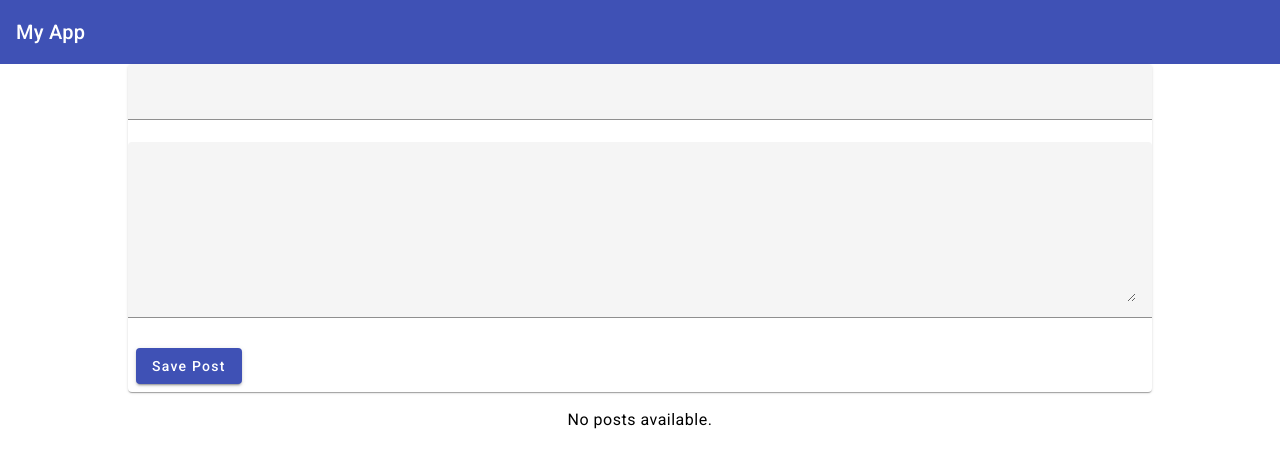
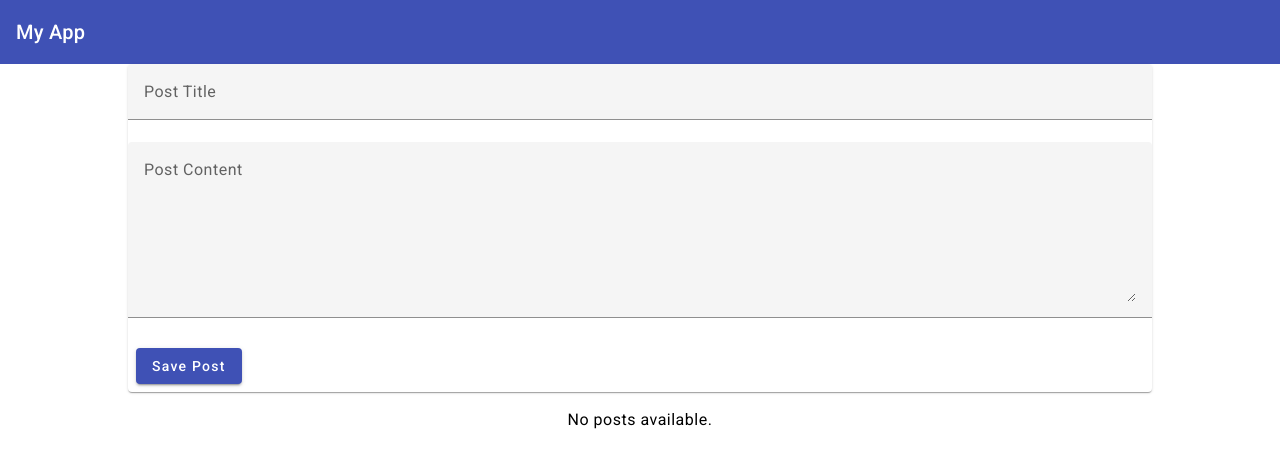
Before and after one commit to aniketjamkar007/MEAN_App, an Angular app: page / in a window 1280 px wide. Shown: the top 468 px of the page. Built offline with nearby package versions, Linux system fonts and the light colour scheme.

Commit message:
resetting form, adding edit and delete button to post list

```diff
--- a/src/app/posts/post-create/post-create.component.html
+++ b/src/app/posts/post-create/post-create.component.html
@@ -8,6 +8,7 @@
                 required
                 ngModel
                 minlength="3"
+                placeholder="Post Title"
                 #title="ngModel">
                 @if (title.invalid) {
                     <mat-error>Please enter valid post title</mat-error>
@@ -20,6 +21,7 @@
                 name="content"
                 ngModel
                 required
+                placeholder="Post Content"
                 #content="ngModel">
             </textarea>
             @if (content.invalid) {
--- a/src/app/posts/post-create/post-create.component.ts
+++ b/src/app/posts/post-create/post-create.component.ts
@@ -25,6 +25,7 @@
       content: form.value.content
     }
 
-    this.postService.addPost(post)
+    this.postService.addPost(post);
+    form.resetForm();
   }
 }
--- a/src/app/posts/post-list/post-list.component.html
+++ b/src/app/posts/post-list/post-list.component.html
@@ -4,6 +4,10 @@
             {{post.title}}
         </mat-expansion-panel-header>
         <p>{{post.content}}</p>
+        <mat-action-row>
+            <button mat-button color="primary">EDIT</button>
+            <button mat-button color="warn">DELETE</button>
+        </mat-action-row>
     </mat-expansion-panel>
 </mat-accordion>
 <p class="info-text mat-body-1" *ngIf="posts.length ==0">No posts available.</p>
--- a/src/app/posts/post-list/post-list.component.ts
+++ b/src/app/posts/post-list/post-list.component.ts
@@ -4,10 +4,11 @@
 import { Post } from '../post.model';
 import { PostsService } from '../posts.service';
 import { Subscription } from 'rxjs';
+import { MatButtonModule } from "@angular/material/button";
 
 @Component({
   selector: 'app-post-list',
-  imports: [MatExpansionModule, CommonModule],
+  imports: [MatExpansionModule, CommonModule, MatButtonModule],
   templateUrl: './post-list.component.html',
   styleUrl: './post-list.component.scss'
 })
```
